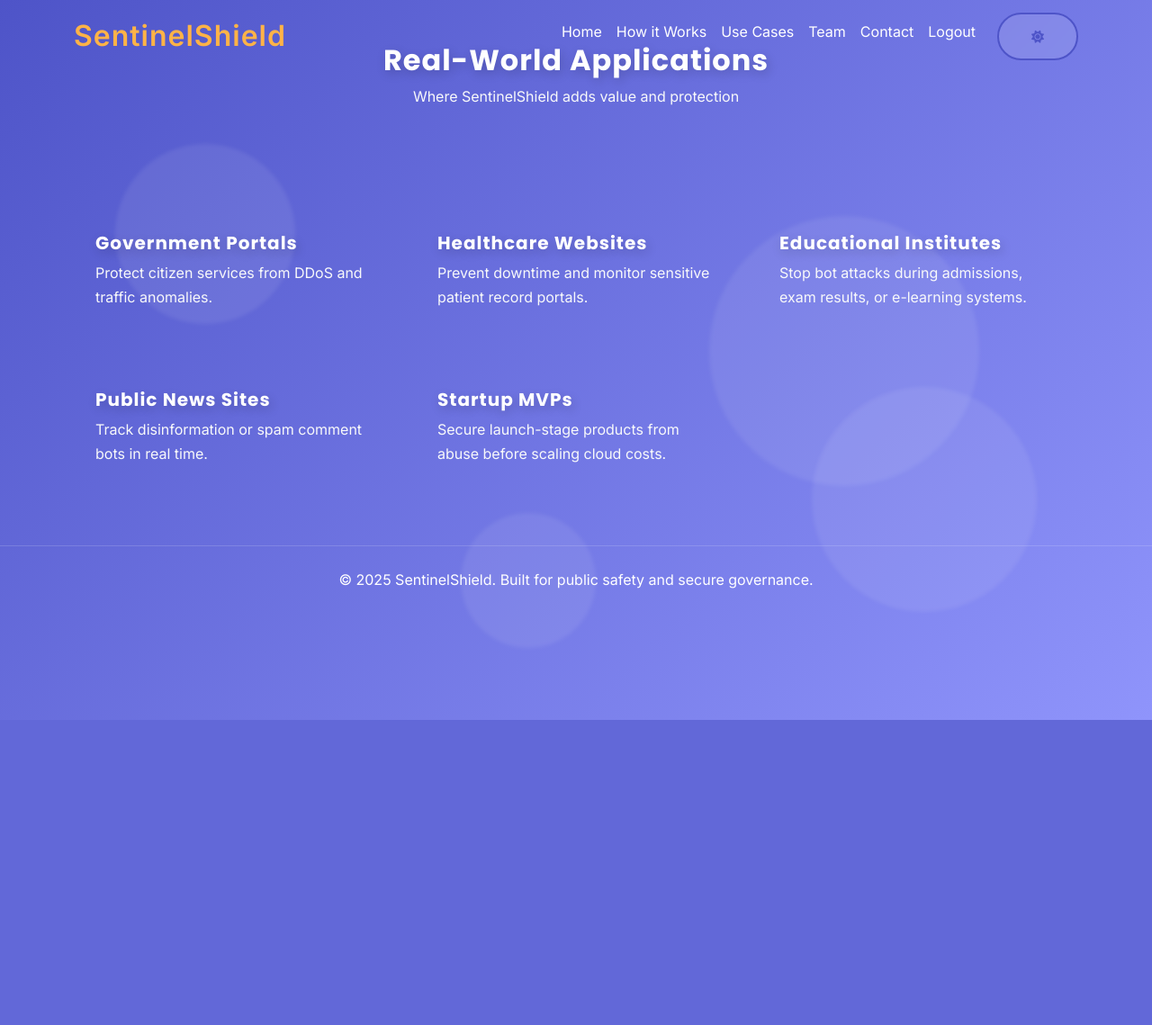
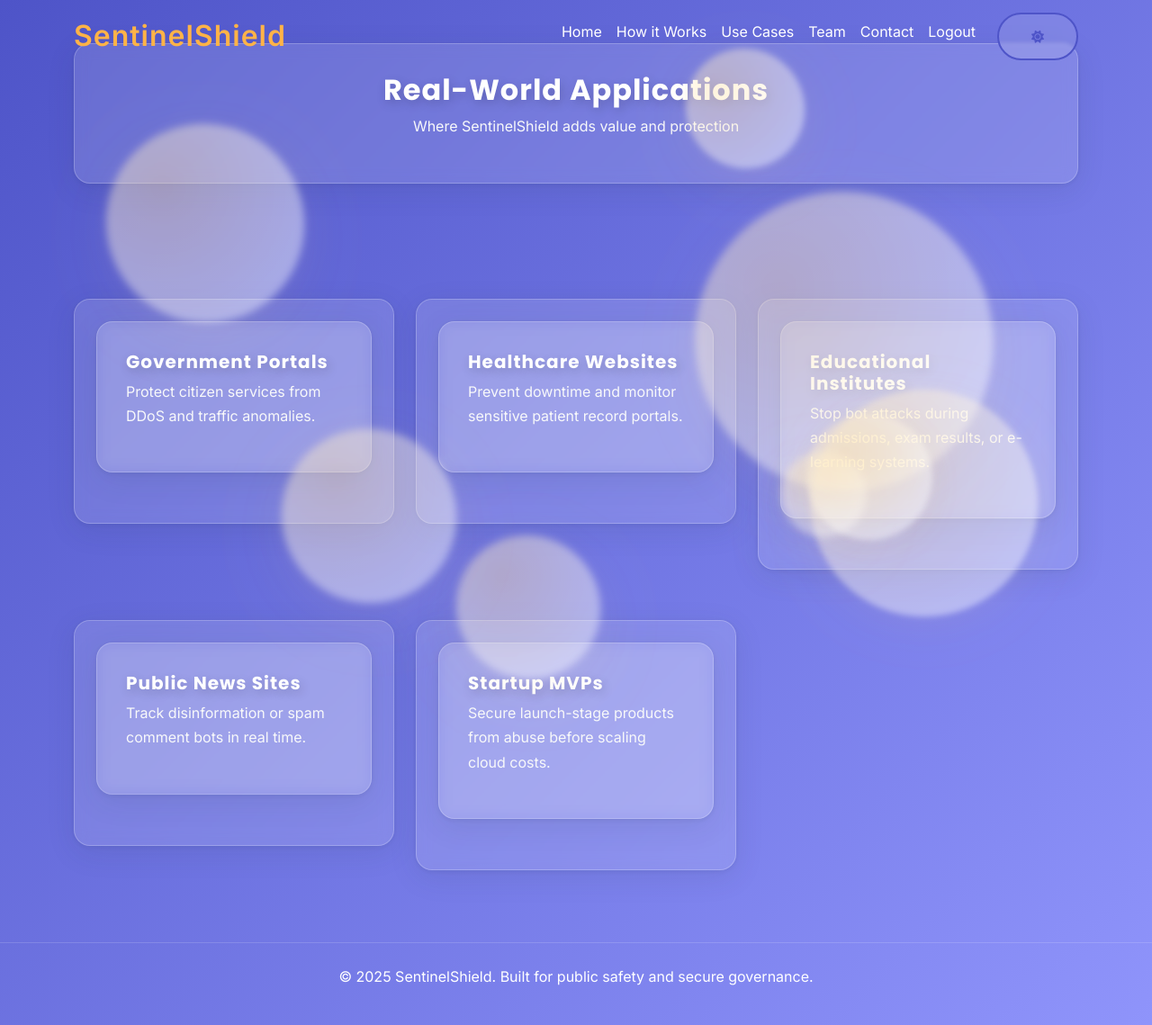
Before and after one commit to dnyaneshwarnaktode/Cybersynapsis_CIH_2.0, a Flask app: page /use-cases in a window 1280 px wide. Shown: the whole page at 90% size. Before the commit the page ends 800 px from the top, so only its background shows below. Run offline with Flask 3, Linux system fonts and the light colour scheme; the visitor is signed in with stand-in values (Sample User, id 1).

Commit message:
Add more animated, lighter background balls and improve division box styling for images and text

```diff
--- a/SentinelShield/target_website/static/css/style.css
+++ b/SentinelShield/target_website/static/css/style.css
@@ -139,7 +139,7 @@
     .cta-section { border-radius: 0; }
 }
 
-/* Soft circles for background depth */
+/* 3D and animated background balls - lighter pastel colors */
 .bg-circles {
     position: fixed;
     top: 0; left: 0; width: 100vw; height: 100vh;
@@ -149,13 +149,44 @@
 .bg-circles span {
     position: absolute;
     border-radius: 50%;
-    background: rgba(255,255,255,0.08);
-    filter: blur(2px);
+    background: radial-gradient(circle at 30% 30%, #ffe6b3 0%, #fff 80%, rgba(255,255,255,0.12) 100%);
+    filter: blur(3px) drop-shadow(0 8px 24px rgba(255, 200, 100, 0.10));
+    box-shadow: 0 8px 32px 0 rgba(255, 200, 100, 0.08), 0 1.5px 6px rgba(44,62,80,0.04);
+    opacity: 0.45;
+    animation: moveBall3D 12s infinite alternate cubic-bezier(.4,0,.2,1);
+    will-change: transform;
 }
-.bg-circles .c1 { width: 200px; height: 200px; left: 10%; top: 20%; }
-.bg-circles .c2 { width: 300px; height: 300px; right: 15%; top: 30%; }
-.bg-circles .c3 { width: 150px; height: 150px; left: 40%; bottom: 10%; }
-.bg-circles .c4 { width: 250px; height: 250px; right: 10%; bottom: 15%; }
+.bg-circles .c1 { width: 200px; height: 200px; left: 10%; top: 20%; animation-delay: 0s; }
+.bg-circles .c2 { width: 300px; height: 300px; right: 15%; top: 30%; animation-delay: 2s; }
+.bg-circles .c3 { width: 150px; height: 150px; left: 40%; bottom: 10%; animation-delay: 4s; }
+.bg-circles .c4 { width: 250px; height: 250px; right: 10%; bottom: 15%; animation-delay: 6s; }
+.bg-circles .c5 { width: 120px; height: 120px; left: 60%; top: 10%; animation-delay: 1s; }
+.bg-circles .c6 { width: 180px; height: 180px; left: 25%; bottom: 20%; animation-delay: 3s; }
+.bg-circles .c7 { width: 90px; height: 90px; right: 25%; top: 60%; animation-delay: 5s; }
+.bg-circles .c8 { width: 140px; height: 140px; left: 70%; bottom: 25%; animation-delay: 7s; }
+
+@keyframes moveBall3D {
+    0% {
+        transform: translateY(0) scale(1) rotateX(0deg) rotateY(0deg) rotateZ(0deg) perspective(400px);
+        filter: blur(3px) drop-shadow(0 8px 24px rgba(255, 200, 100, 0.10));
+    }
+    25% {
+        transform: translateY(30px) scale(1.08) rotateX(10deg) rotateY(8deg) rotateZ(5deg) perspective(400px);
+        filter: blur(4px) drop-shadow(0 16px 32px rgba(255, 200, 100, 0.13));
+    }
+    50% {
+        transform: translateY(-20px) scale(1.12) rotateX(-8deg) rotateY(-10deg) rotateZ(-8deg) perspective(400px);
+        filter: blur(3.5px) drop-shadow(0 12px 28px rgba(255, 200, 100, 0.12));
+    }
+    75% {
+        transform: translateY(40px) scale(1.05) rotateX(6deg) rotateY(12deg) rotateZ(10deg) perspective(400px);
+        filter: blur(4.5px) drop-shadow(0 20px 36px rgba(255, 200, 100, 0.15));
+    }
+    100% {
+        transform: translateY(-30px) scale(1.1) rotateX(-12deg) rotateY(-6deg) rotateZ(-12deg) perspective(400px);
+        filter: blur(3px) drop-shadow(0 8px 24px rgba(255, 200, 100, 0.10));
+    }
+}
 
 /* Loader Spinner */
 .spinner-wrapper {
@@ -350,3 +381,21 @@
     font-size: 1rem;
     margin: 0 0.25em 0.5em 0.25em;
     box-shadow: 0 2px 8px rgba(0,0,0,0.08);
+}
+
+/* Division box for images and text */
+.content-box, .glass-card {
+    background: rgba(255,255,255,0.13);
+    border-radius: 18px;
+    box-shadow: 0 8px 32px rgba(44,62,80,0.10), 0 1.5px 6px rgba(44,62,80,0.08);
+    padding: 2rem;
+    margin-bottom: 2rem;
+    transition: box-shadow 0.3s, background 0.3s;
+    border: 1.5px solid rgba(255,255,255,0.22);
+    backdrop-filter: blur(8px);
+}
+.content-box img, .glass-card img {
+    border-radius: 12px;
+    box-shadow: 0 4px 16px rgba(44,62,80,0.10);
+    margin-bottom: 1rem;
+}
--- a/SentinelShield/target_website/templates/base.html
+++ b/SentinelShield/target_website/templates/base.html
@@ -17,6 +17,10 @@
       <span class="c2"></span>
       <span class="c3"></span>
       <span class="c4"></span>
+      <span class="c5"></span>
+      <span class="c6"></span>
+      <span class="c7"></span>
+      <span class="c8"></span>
     </div>
     <!-- Loader Spinner -->
     <div class="spinner-wrapper">
--- a/SentinelShield/target_website/templates/contact.html
+++ b/SentinelShield/target_website/templates/contact.html
@@ -5,13 +5,16 @@
 {% block content %}
 <section class="py-5 text-center">
   <div class="container">
+    <div class="content-box">
       <h2 class="fw-bold">Get in Touch</h2>
       <p class="text-light">Interested in using SentinelShield? Request a demo or contact us below.</p>
+    </div>
   </div>
 </section>
 
 <section class="py-5">
   <div class="container">
+    <div class="content-box">
       <form>
         <div class="mb-3">
           <label class="form-label text-light">Full Name</label>
@@ -28,5 +31,6 @@
         <button type="submit" class="btn btn-primary">Send Message</button>
       </form>
     </div>
+  </div>
 </section>
 {% endblock %}
--- a/SentinelShield/target_website/templates/use-cases.html
+++ b/SentinelShield/target_website/templates/use-cases.html
@@ -5,8 +5,10 @@
 {% block content %}
 <section class="py-5 text-center">
   <div class="container">
+    <div class="content-box">
       <h2 class="fw-bold">Real-World Applications</h2>
       <p class="text-light">Where SentinelShield adds value and protection</p>
+    </div>
   </div>
 </section>
 
@@ -15,35 +17,45 @@
     <div class="row g-4">
       <div class="col-md-4">
         <div class="glass-card p-4">
+          <div class="content-box">
             <h5>Government Portals</h5>
             <p class="text-light">Protect citizen services from DDoS and traffic anomalies.</p>
           </div>
         </div>
+      </div>
       <div class="col-md-4">
         <div class="glass-card p-4">
+          <div class="content-box">
             <h5>Healthcare Websites</h5>
             <p class="text-light">Prevent downtime and monitor sensitive patient record portals.</p>
           </div>
         </div>
+      </div>
       <div class="col-md-4">
         <div class="glass-card p-4">
+          <div class="content-box">
             <h5>Educational Institutes</h5>
             <p class="text-light">Stop bot attacks during admissions, exam results, or e-learning systems.</p>
           </div>
         </div>
+      </div>
       <div class="col-md-4">
         <div class="glass-card p-4">
+          <div class="content-box">
             <h5>Public News Sites</h5>
             <p class="text-light">Track disinformation or spam comment bots in real time.</p>
           </div>
         </div>
+      </div>
       <div class="col-md-4">
         <div class="glass-card p-4">
+          <div class="content-box">
             <h5>Startup MVPs</h5>
             <p class="text-light">Secure launch-stage products from abuse before scaling cloud costs.</p>
           </div>
         </div>
       </div>
     </div>
+  </div>
 </section>
 {% endblock %}
```
Also changed, not shown: SentinelShield/target_website/templates/about.html (+10 -0 lines), SentinelShield/target_website/templates/team.html (+10 -0 lines). Lines whose indentation alone changed are shown as unchanged.
